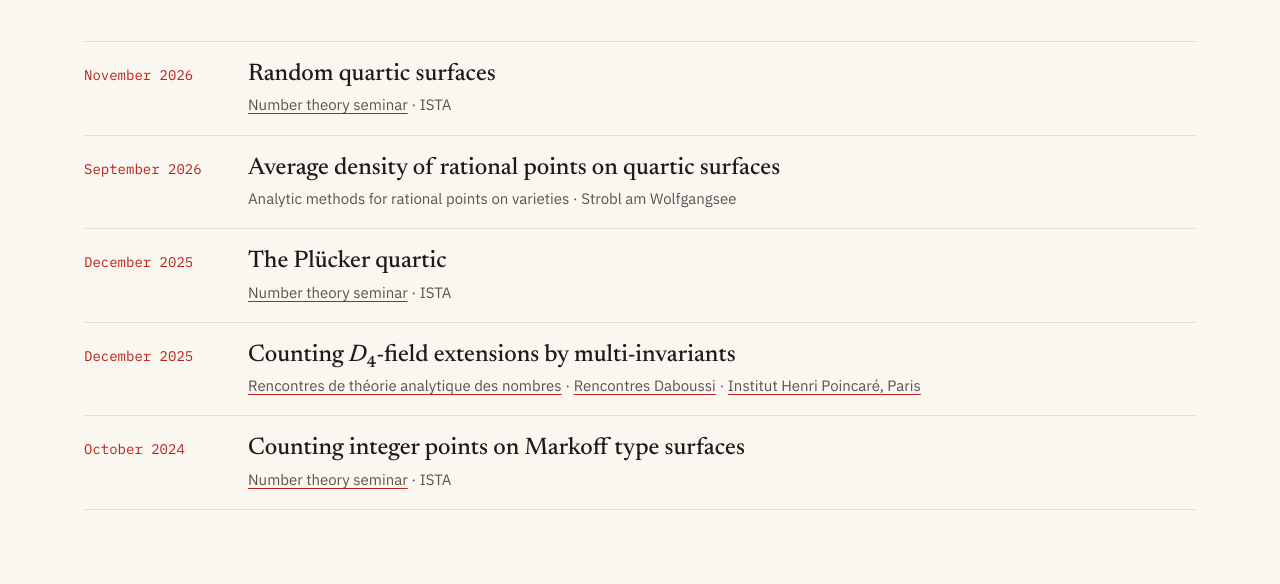
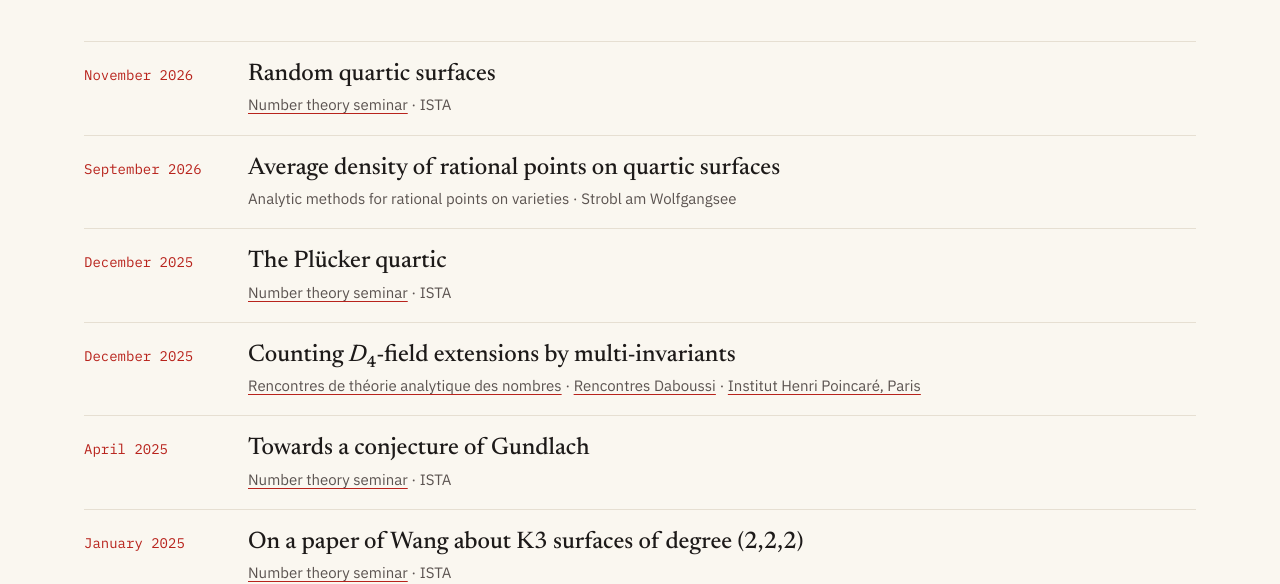
Before and after one commit to zan-na/zan-na.github.io, a plain HTML site: page talks.html in a window 1280 px wide. Shown: the part 221-805 px from the top of the page. Drawn offline with Linux system fonts and the light colour scheme.

Commit message:
Add files via upload

```diff
--- a/assets/content.js
+++ b/assets/content.js
@@ -69,6 +69,20 @@ window.SITE = {
       placeLink: "https://www.ihp.fr/"
     },
     {
+      title: "Towards a conjecture of Gundlach",
+      date: "April 2025",
+      event: "Number theory seminar",
+      eventLink: "https://number-theory.ista.ac.at/",
+      place: "ISTA"
+    },
+    {
+      title: "On a paper of Wang about K3 surfaces of degree (2,2,2)",
+      date: "January 2025",
+      event: "Number theory seminar",
+      eventLink: "https://number-theory.ista.ac.at/",
+      place: "ISTA"
+    },
+    {
       title: "Counting integer points on Markoff type surfaces",
       date: "October 2024",
       event: "Number theory seminar",
--- a/assets/site.css
+++ b/assets/site.css
@@ -156,6 +156,9 @@ a:hover { color: var(--accent-dark); }
 .about { display: flex; flex-wrap: wrap; align-items: flex-start; gap: 40px 72px; }
 .about-text { flex: 999 1 400px; min-width: 0; max-width: 600px; display: flex; flex-direction: column; gap: 16px; }
 .about-text p { font-size: 18px; line-height: 1.6; color: var(--text); }
+.portrait { width: 100%; max-width: 320px; display: flex; flex-direction: column; gap: 6px; margin-bottom: 12px; }
+.portrait img { display: block; width: 100%; height: auto; }
+.portrait figcaption { font-size: 12.5px; font-style: italic; color: var(--muted); }
 .facts { flex: 1 1 380px; min-width: 0; display: flex; flex-direction: column; gap: 14px; padding-top: 14px; border-top: 2px solid var(--accent); }
 .facts-label { font-family: var(--mono); font-size: 13px; font-weight: 400; letter-spacing: 0.1em; text-transform: uppercase; color: var(--accent); }
 .facts dl { display: flex; flex-direction: column; gap: 16px; }
```
Also changed, not shown: about.html (+4 -0 lines), index.html (+1 -1 lines), assets/self-portrait.png (added).
